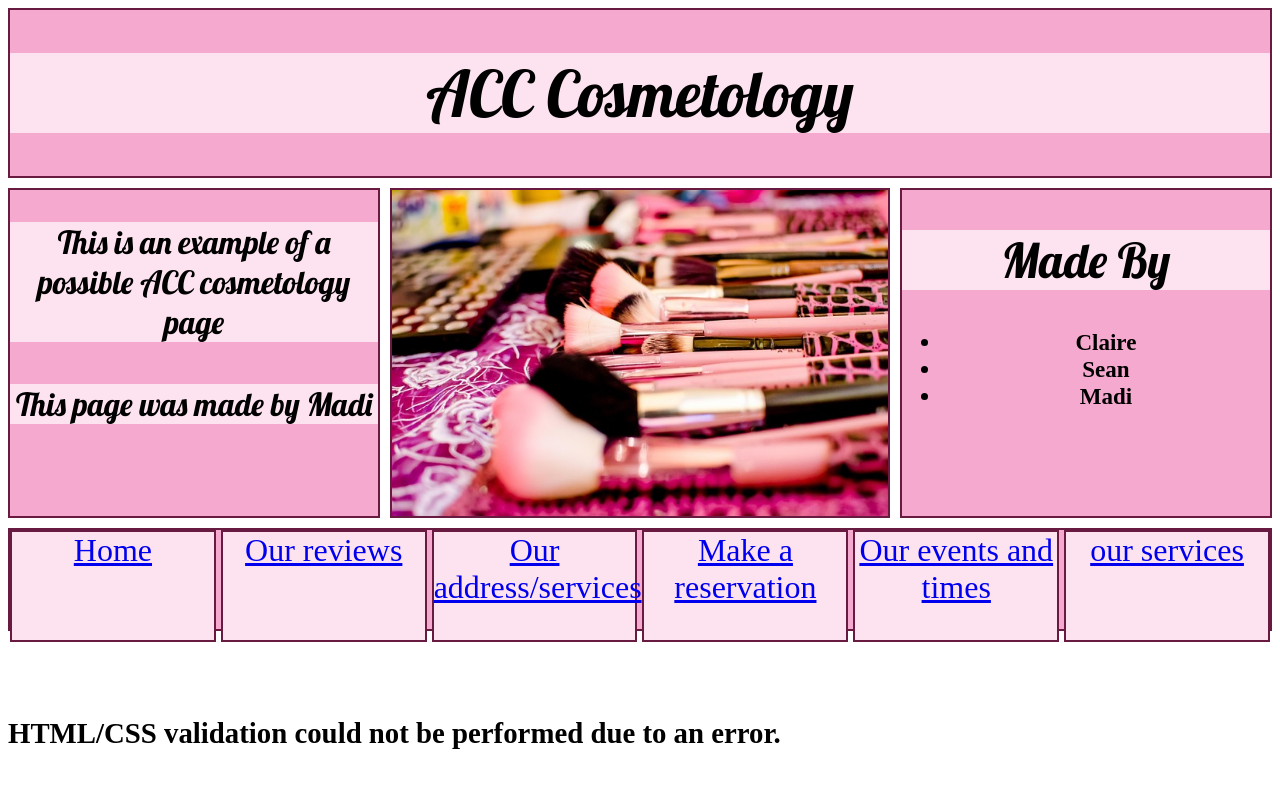
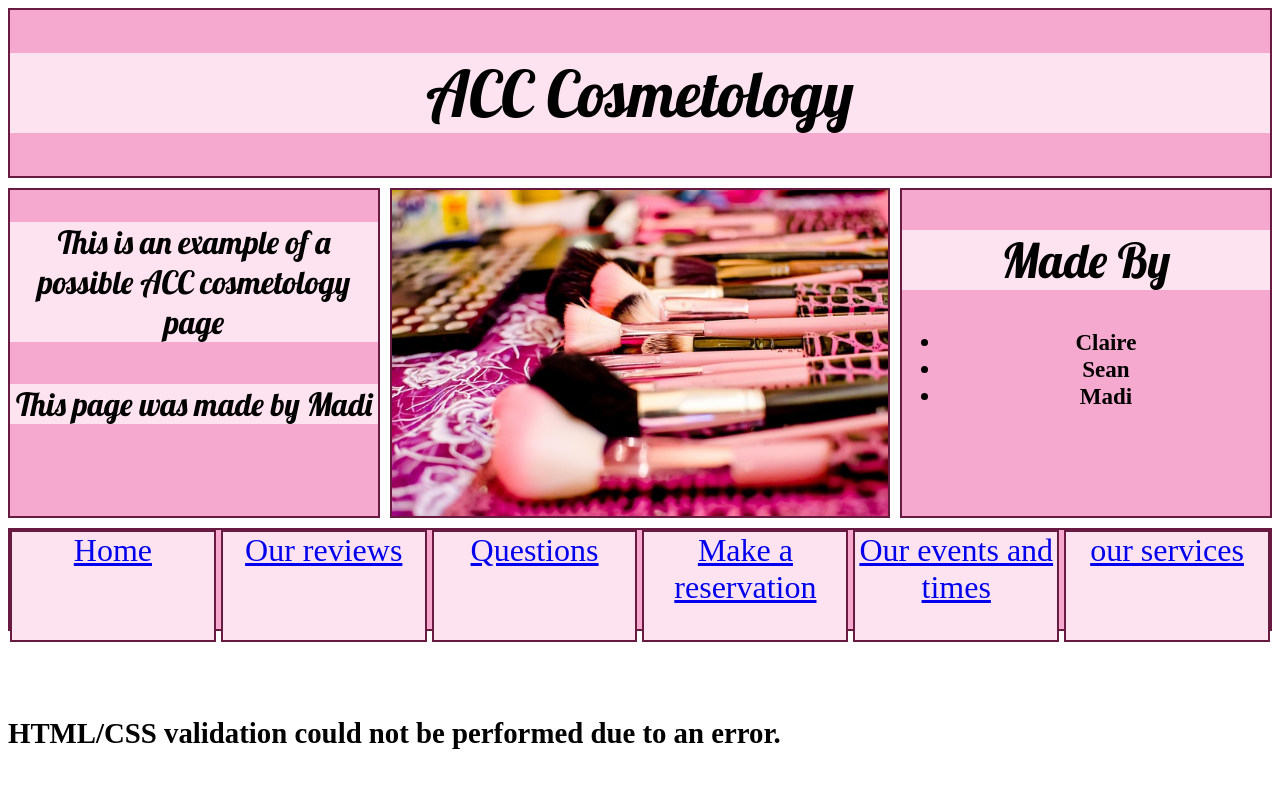
Before and after one commit to cworst/the-second-choices, a plain HTML site: page index.html in a window 1280 px wide. Drawn offline with Linux system fonts and the light colour scheme; no server answers.

Commit message:
Just a wuick edit so it's what it really is

```diff
--- a/index.html
+++ b/index.html
@@ -134,7 +134,7 @@
 <div class="grid2">
 <div class="block1"><a href="index.html">Home</a></div>
 <div class="block2"><a href="reviews.html">Our reviews</a></div>
-<div class="block3"><a href="time.html">Our address/services</a></div>
+<div class="block3"><a href="time.html">Questions</a></div>
 <div class="block4"><a href="Reservations.html">Make a reservation</a></div>
 <div class="block5"><a href="times.html">Our events and times</a></div>
 <div class="block6"><a href="Services.html">our services</a></div>
```
